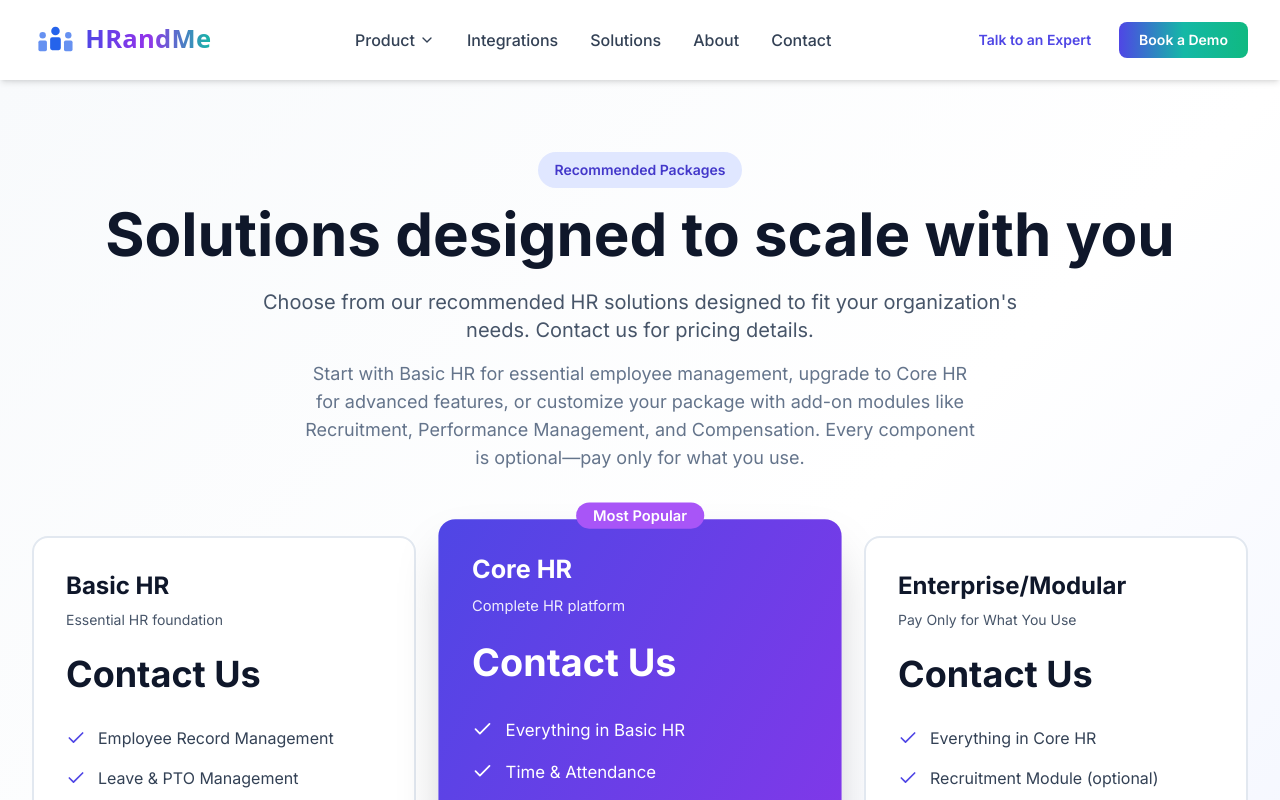
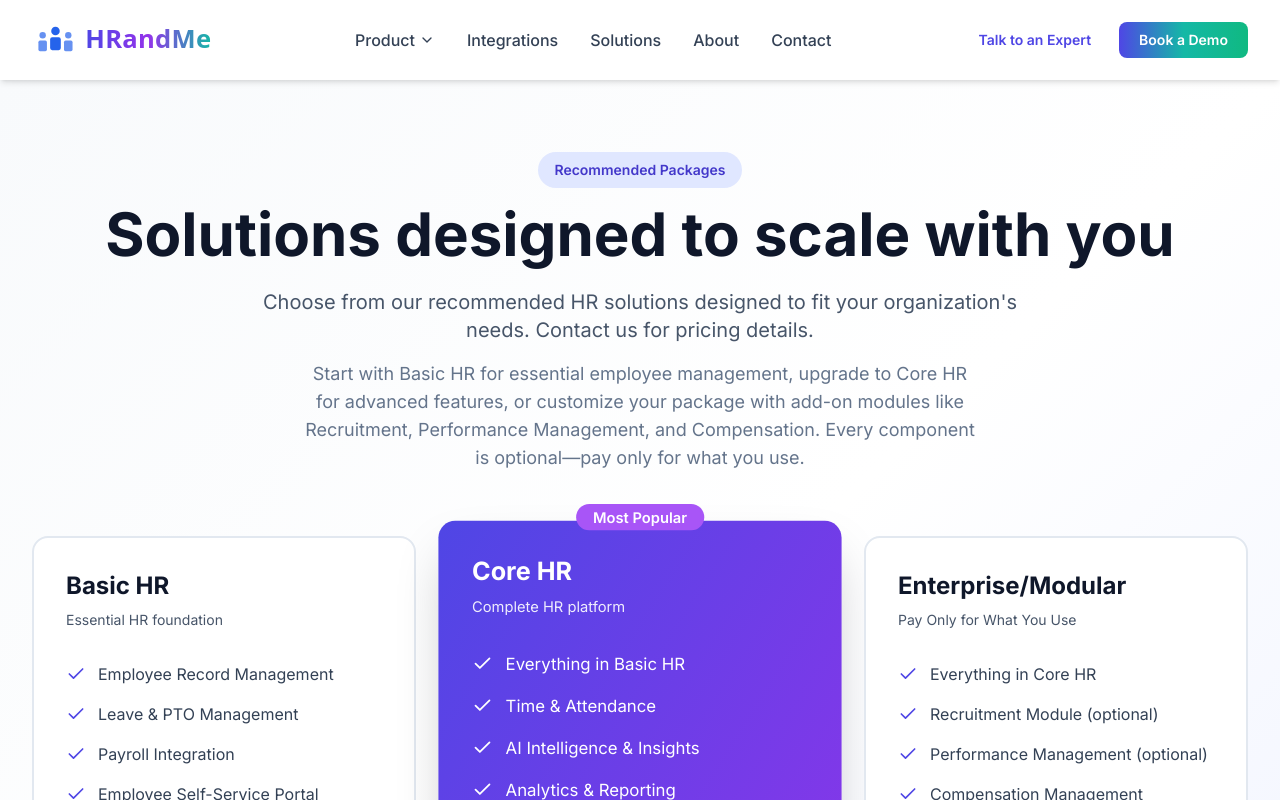
Before and after one commit to PixieDa7/hrandme, a Next.js app: page /solutions in a window 1280 px wide. Shown: the top 800 px of the page. Built offline with nearby package versions, Linux system fonts and the light colour scheme.

Commit message:
Remove Contact Us price display from solution tier cards for cleaner layout

```diff
--- a/app/solutions/page.tsx
+++ b/app/solutions/page.tsx
@@ -108,11 +108,6 @@ export default function SolutionsPage() {
                   <p className={`text-sm mb-6 ${tier.popular ? 'text-white/90' : 'text-neutral-600'}`}>
                     {tier.description}
                   </p>
-                  <div className="flex items-baseline">
-                    <span className={`text-4xl font-bold ${tier.popular ? 'text-white' : 'text-neutral-900'}`}>
-                      {tier.price}
-                    </span>
-                  </div>
                 </div>
 
                 <ul className="space-y-4 mb-8">
```
